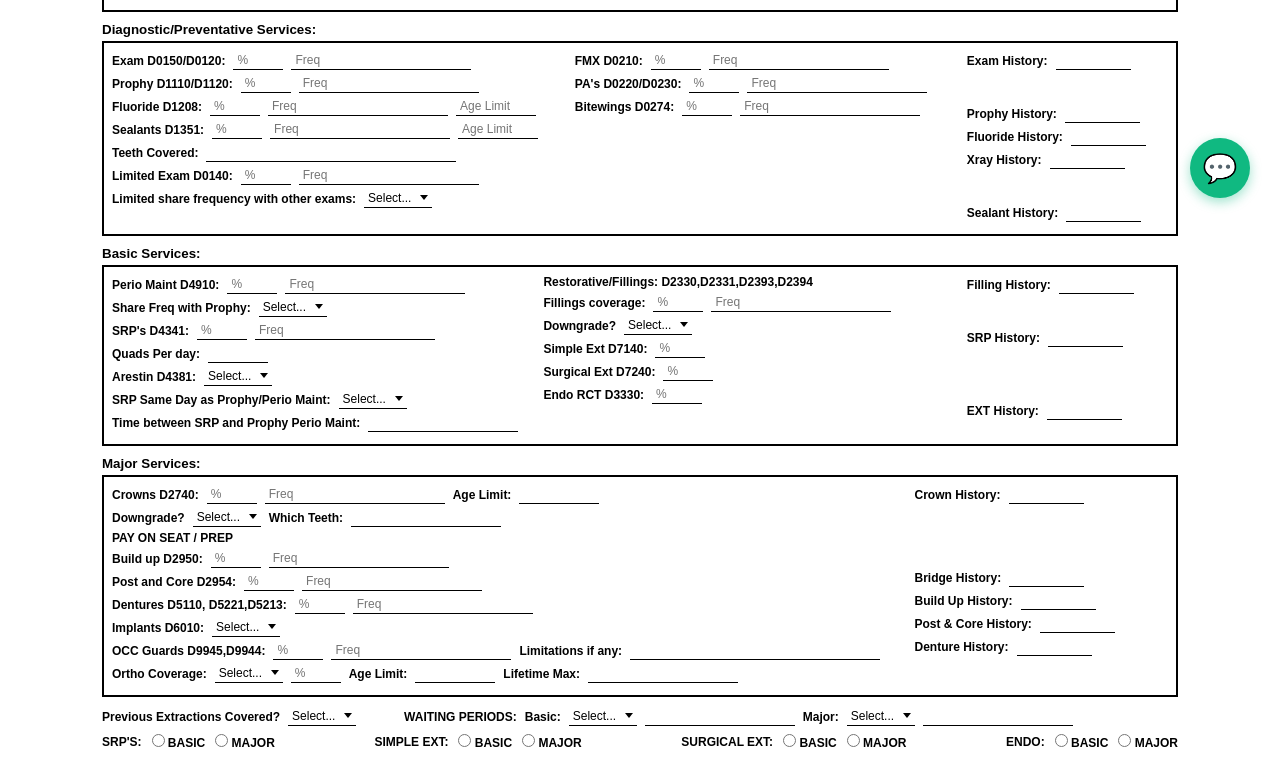
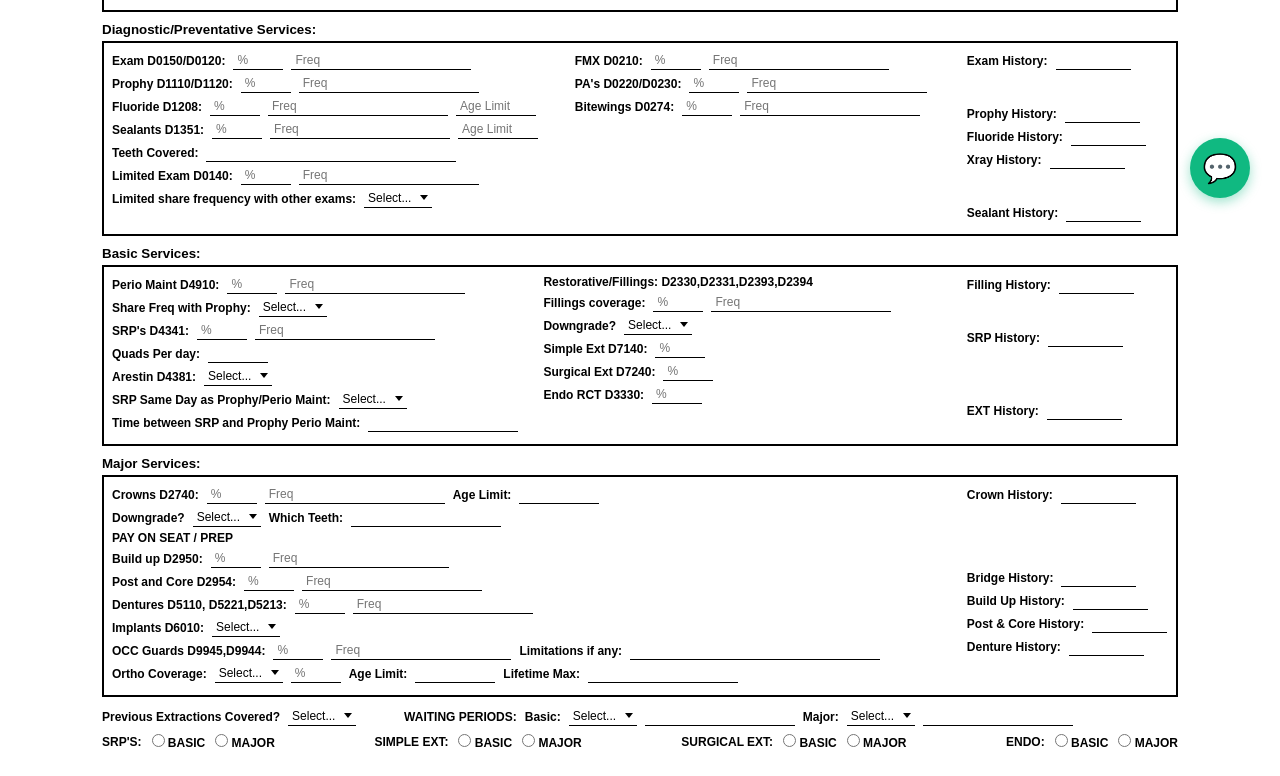
Before and after one commit to fred1433/dental-portal-extractor, a website: page public/verification-form-ace.html in a window 1280 px wide. Shown: the part 572-1348 px from the top of the page. Drawn offline with Linux system fonts and the light colour scheme.

Commit message:
Align Major Services history column with other sections
- Changed grid from 3fr 1fr to 4fr 1fr
- History column now aligns with Diagnostic/Preventative and Basic Services history columns
- All three sections now have consistent column alignment

```diff
--- a/public/verification-form-ace.html
+++ b/public/verification-form-ace.html
@@ -833,7 +833,7 @@
         <!-- BOX 3: Major Services -->
         <div class="section-title">Major Services:</div>
         <div class="service-box">
-            <div style="display: grid; grid-template-columns: 3fr 1fr; column-gap: 10px;">
+            <div style="display: grid; grid-template-columns: 4fr 1fr; column-gap: 10px;">
                 <!-- COLUMN 1 (Left - Services) -->
                 <div>
                     <div class="service-row">
```
